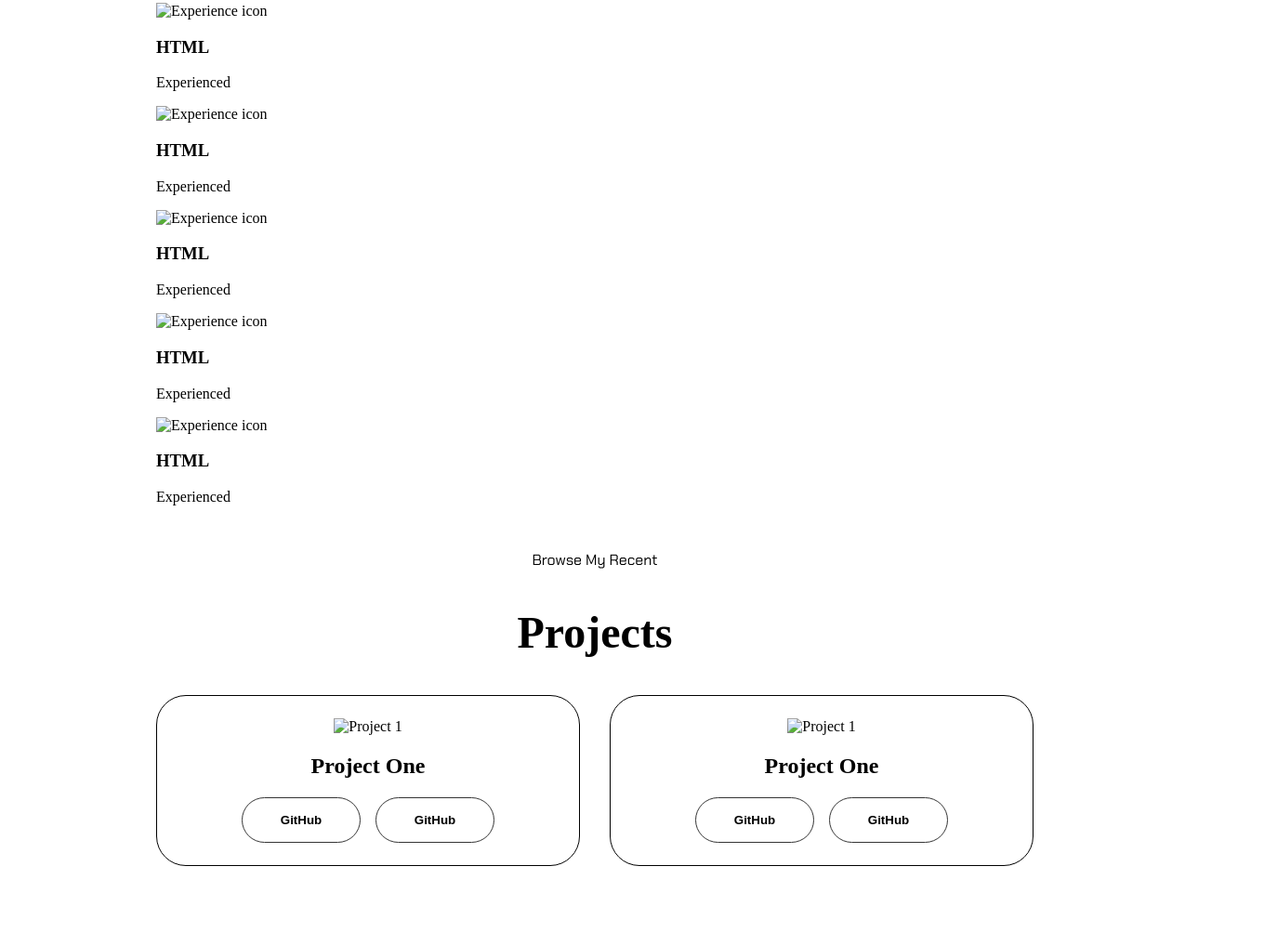
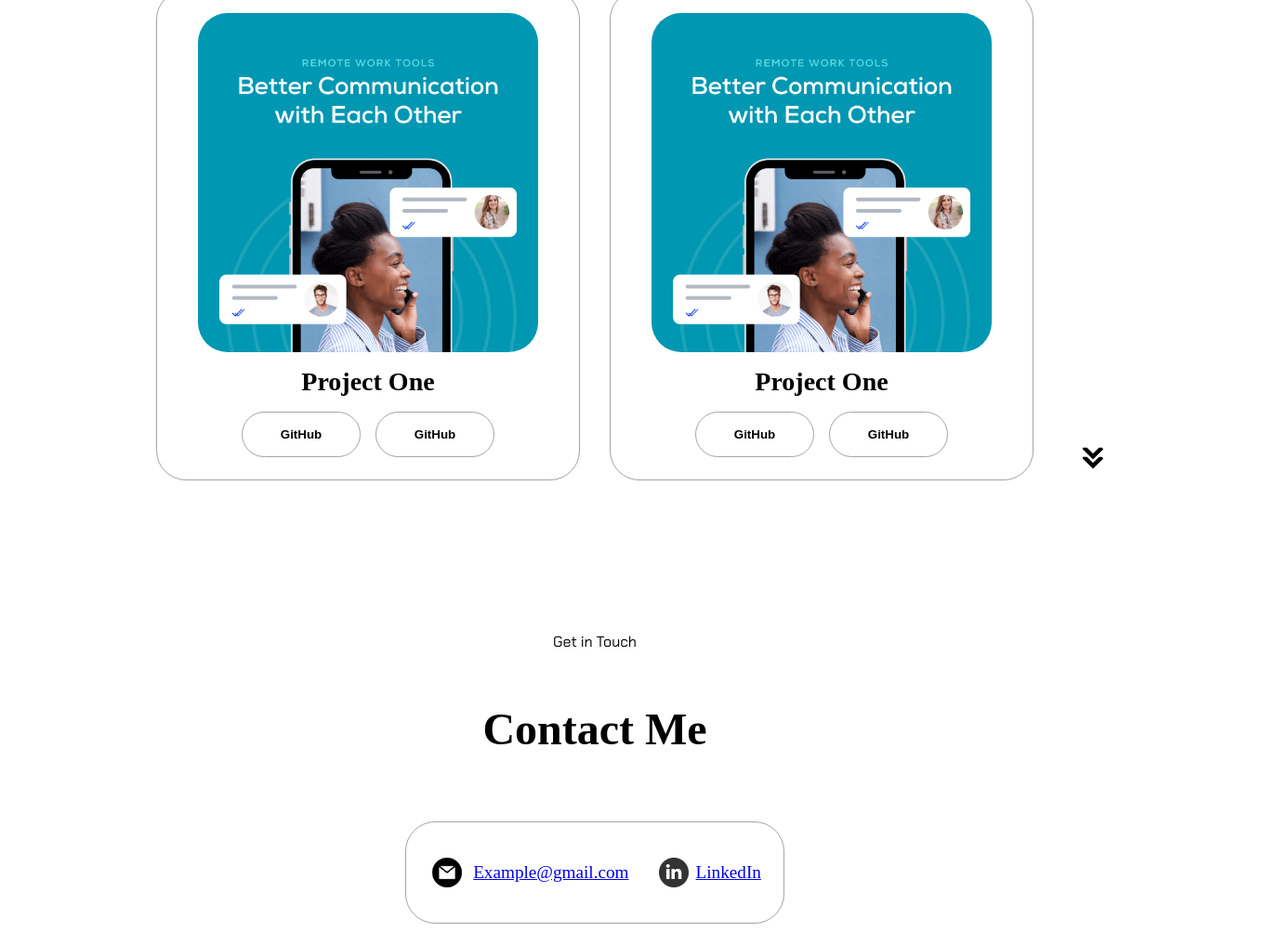
Before and after one commit to hieubui07/portfolio, a plain HTML site: page index.html in a window 1280 px wide. Shown: the part 2563-3580 px from the top of the page at 93% size, 1360 px wide, since content can reach past the window. Drawn offline with Linux system fonts and the light colour scheme.

Commit message:
update portfolio

```diff
--- a/style.css
+++ b/style.css
@@ -276,3 +276,117 @@ section{
     width: 400px;
     margin: auto 0;
 }
+
+/* Experience */
+#experience {
+    position: relative;
+  }
+
+  .experience-sub-title {
+    color: rgb(85, 85, 85);
+    font-weight: 600;
+    font-size: 1.75rem;
+    margin-bottom: 2rem;
+  }
+
+  .experience-details-container {
+    display: flex;
+    justify-content: center;
+    flex-direction: column;
+  }
+
+  .article-container {
+    display: flex;
+    text-align: initial;
+    flex-wrap: wrap;
+    flex-direction: row;
+    gap: 2.5rem;
+    justify-content: space-around;
+  }
+
+  article {
+    display: flex;
+    width: 10rem;
+    justify-content: space-around;
+    gap: 0.5rem;
+  }
+
+  article .icon {
+    cursor: default;
+  }
+
+  article {
+    display: flex;
+    width: 10rem;
+    justify-content: space-around;
+    gap: 0.5rem;
+  }
+
+  article .icon {
+    cursor: default;
+  }
+
+/* Projects Section */
+#projects {
+    position: relative;
+}
+
+.color-container {
+    border-color: rgb(163, 163, 163);
+    background: white;
+}
+
+.project-img {
+    border-radius: 2rem;
+    width: 90%;
+    height: 90%;
+}
+
+.project-title {
+    margin: 1rem;
+    color: black;
+}
+
+.project-btn {
+    color: black;
+    border-color: rgb(163, 163, 163);
+}
+
+/* Contact */
+#contact {
+    display: flex;
+    justify-content: center;
+    flex-direction: column;
+    height: 70vh;
+  }
+
+  .contact-info-upper-container {
+    display: flex;
+    justify-content: center;
+    border-radius: 2rem;
+    border: rgb(53, 53, 53) 0.1rem solid;
+    border-color: rgb(163, 163, 163);
+    background: (250, 250, 250);
+    margin: 2rem auto;
+    padding: 0.5rem;
+  }
+
+  .contact-info-container {
+    display: flex;
+    align-items: center;
+    justify-content: center;
+    gap: 0.5rem;
+    margin: 1rem;
+  }
+
+  .contact-info-container p {
+    font-size: larger;
+  }
+
+  .contact-icon {
+    cursor: default;
+  }
+
+  .email-icon {
+    height: 2.5rem;
+  }
```
Also changed, not shown: assets/images/checkmark.png (added), assets/images/email.png (added), assets/images/project-1.png (added).
